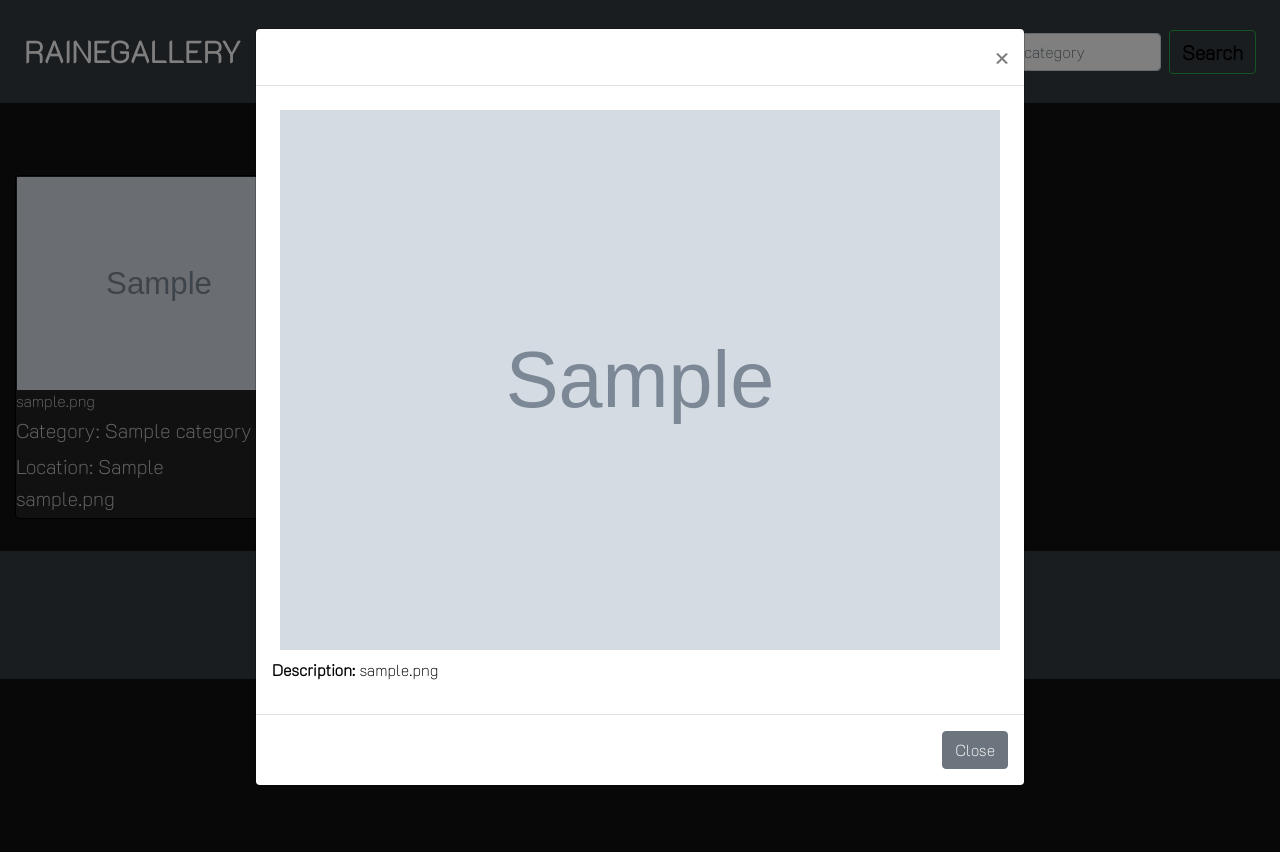
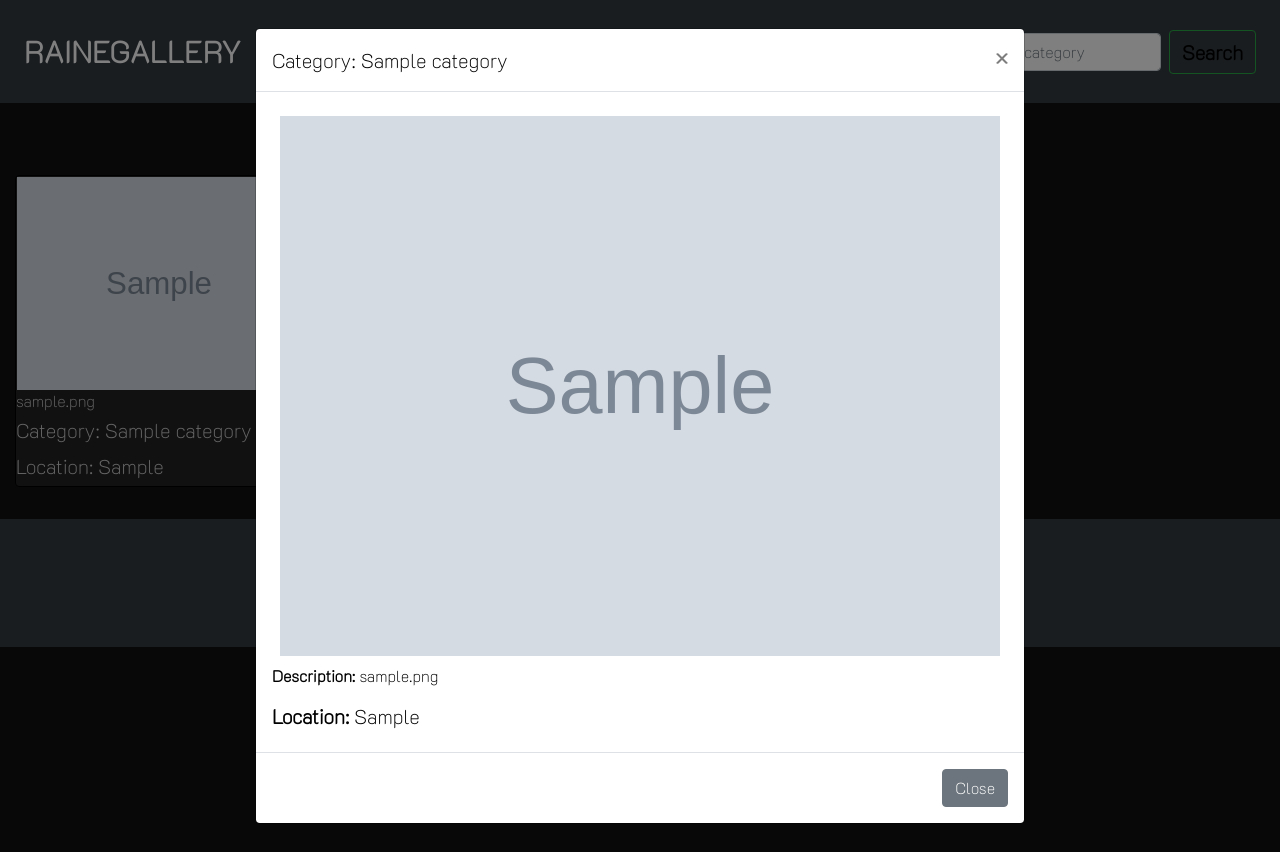
Before and after one commit to Lomemoraine/Raines_Photo_Gallery, a Django app: page / in a window 1280 px wide, after a click that opens the changed part. Run offline with Django 3.2, Linux system fonts and the light colour scheme; tables that the repository leaves empty hold one stand-in row (values such as "Sample post"); grey boxes marked "Sample" are stand-in pictures; some libraries are stand-ins or nearby versions.

Commit message:
restructure code

```diff
--- a/gallery/settings.py
+++ b/gallery/settings.py
@@ -138,7 +138,7 @@ MEDIA_URL = '/media/'
 MEDIA_ROOT = os.path.join(BASE_DIR, 'media')
 
 cloudinary.config(
-    cloud_name= "dcfb3gqzg",
-    api_key="825938427599163",
-    api_secret="KFYIt-ZMSDBPjQWaBqNhcNnXVLc"
+    cloud_name = "dcfb3gqzg",
+    api_key ="825938427599163",
+    api_secret ="KFYIt-ZMSDBPjQWaBqNhcNnXVLc"
 )
--- a/photos/templates/index.html
+++ b/photos/templates/index.html
@@ -15,13 +15,14 @@
         <h6 class="colored-font" >{{image.image_name}}</h6>
         <h5 class="card-title">Category: {{image.image_category}}</h5>
         <h5>Location: {{image.image_location}}</h5>
-        <h5>{{image.image_description}}</h5>
+
 
         <!-- Modal -->
 					<div class="modal fade" id="pic{{image.id}}" data-bs-backdrop="static" data-bs-keyboard="false" tabindex="-1" aria-labelledby="staticBackdropLabel" aria-hidden="true" style="">
             <div class="modal-dialog modal-lg col-10">
               <div class="modal-content">
                 <div class="modal-header">
+                  <h5 class="modal-title"style="color:black" id="exampleModalLabel">Category: {{image.image_category}}</h5>
                   <button type="button" class="close" data-dismiss="modal" aria-label="Close">
                     <span aria-hidden="true">&times;</span>
                   </button>
@@ -30,6 +31,7 @@
 
                   <img class="m-2 rounded-3 col-12 img-fluid px-sm-2 mx-auto" src="{{image.image.url}}" alt="" width="auto" height="auto"/><br>
                   <p style="color:black"><span style="font-weight:bold">Description:</span> {{image.image_description}}</p>
+                  <h5 style="color:black"><span style="font-weight:bold">Location:</span> {{image.image_location}}</h5>
                   </div>
                   <div class="modal-footer">
 
--- a/requirements.txt
+++ b/requirements.txt
@@ -1,9 +1,13 @@
 asgiref==3.5.2
 beautifulsoup4==4.11.1
+certifi==2022.5.18.1
+cloudinary==1.29.0
 Django==3.2.10
 django-bootstrap4==22.1
 Pillow==9.1.1
 psycopg2-binary==2.9.3
 pytz==2022.1
+six==1.16.0
 soupsieve==2.3.2.post1
 sqlparse==0.4.2
+urllib3==1.26.9
```
Also changed, not shown: media/images/IMG_20210921_114451_347.jpg (deleted), media/images/IMG_20210921_114451_347_2sNhsS5.jpg (deleted), media/images/IMG_20210921_114451_347_BMska8y.jpg (deleted), media/images/IMG_20210921_114451_347_YJcdjhK.jpg (deleted), media/images/IMG_20210921_114451_347_gpiCw5Q.jpg (deleted).
